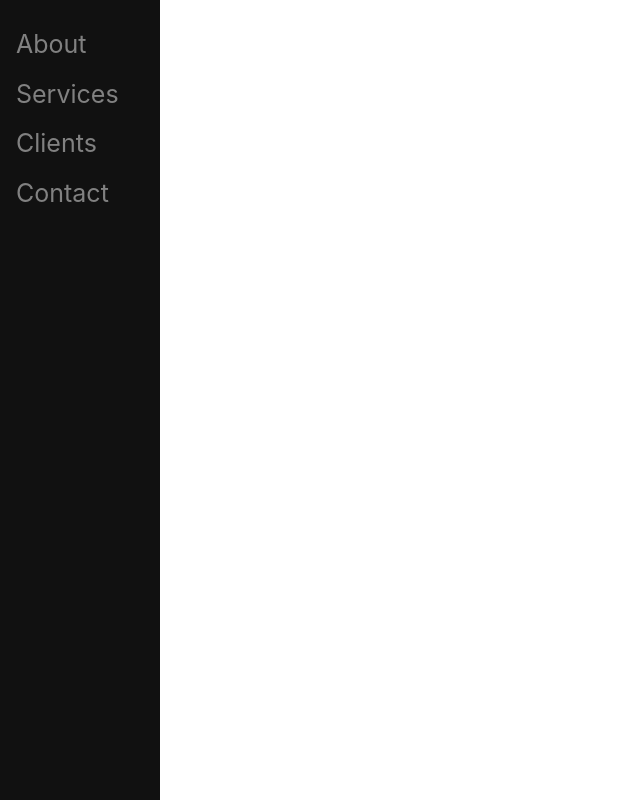
After one commit to HamzaIjaz1/Shopx, a PHP site: page /HTML/StoreDashboard.html in a window 1280 px wide. The commit adds this page. Shown: the whole page, without its empty margins (0-640 px from the left). Run offline with PHP 8.4, Linux system fonts and the light colour scheme.

Commit message:
Shopx Repository.

```diff
--- /dev/null
+++ b/CSS/StoreDashboard.css
@@ -0,0 +1,32 @@
+.navi{
+    background: #002752;
+}
+.sidenav {
+    height: 100%;
+    width: 160px;
+    position: fixed;
+    z-index: 1;
+    top: 0;
+    left: 0;
+    background-color: #111;
+    overflow-x: hidden;
+    padding-top: 20px;
+}
+
+.sidenav a {
+    padding: 6px 8px 6px 16px;
+    text-decoration: none;
+    font-size: 25px;
+    color: #818181;
+    display: block;
+}
+
+.sidenav a:hover {
+    color: #f1f1f1;
+}
+
+.main {
+    margin-left: 160px; /* Same as the width of the sidenav */
+    font-size: 28px; /* Increased text to enable scrolling */
+    padding: 0px 10px;
+}
--- a/CustomerDashboard.css
+++ b/CustomerDashboard.css
@@ -1,5 +1,5 @@
 .header {
-    background: darkslategrey;
+    background: #002752;
 }
 .logo{
     width: 100px;
--- /dev/null
+++ b/HTML/StoreDashboard.html
@@ -0,0 +1,21 @@
+<!DOCTYPE html>
+<html lang="en">
+<head>
+    <meta charset="UTF-8">
+    <title>Business</title>
+    <link rel="stylesheet" href="../CSS/StoreDashboard.css">
+    <link rel="stylesheet" href="../bootstrap-4.1.3/dist/css/bootstrap.min.css">
+</head>
+<body>
+
+<div class="sidenav">
+    <a href="#about">About</a>
+    <a href="#services">Services</a>
+    <a href="#clients">Clients</a>
+    <a href="#contact">Contact</a>
+</div>
+
+
+
+</body>
+</html>
```
Also changed, not shown: HTML/Login.html (renamed from Login.html, +4 -4 lines), HTML/Signup.html (renamed from Signup.html, +4 -4 lines), CustomerDashboard.html (indentation only).
